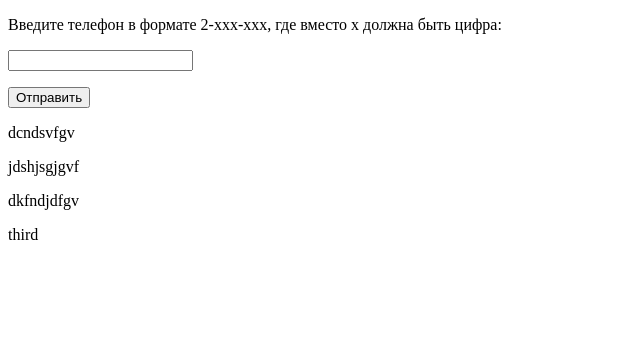
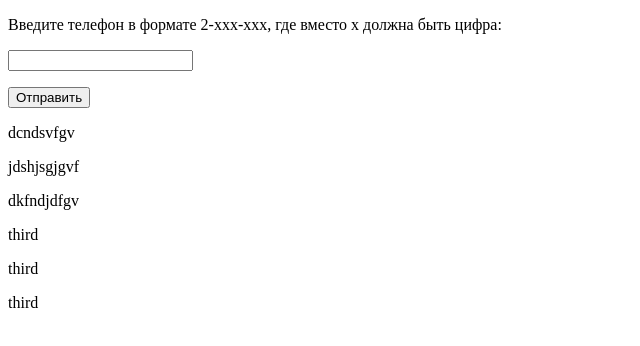
Before and after one commit to Yury-mygit/testGit, a plain HTML site: page index.html in a window 1280 px wide. Shown: the whole page, without its empty margins (0-640 px from the left). Drawn offline with Linux system fonts and the light colour scheme.

Commit message:
third commite

```diff
--- a/index.html
+++ b/index.html
@@ -14,6 +14,8 @@
     <p>jdshjsgjgvf</p>
     <p>dkfndjdfgv</p>
     <p>third</p>
+    <p>third</p>
+    <p>third</p>
 </form>
 </body>
 </html>
```
